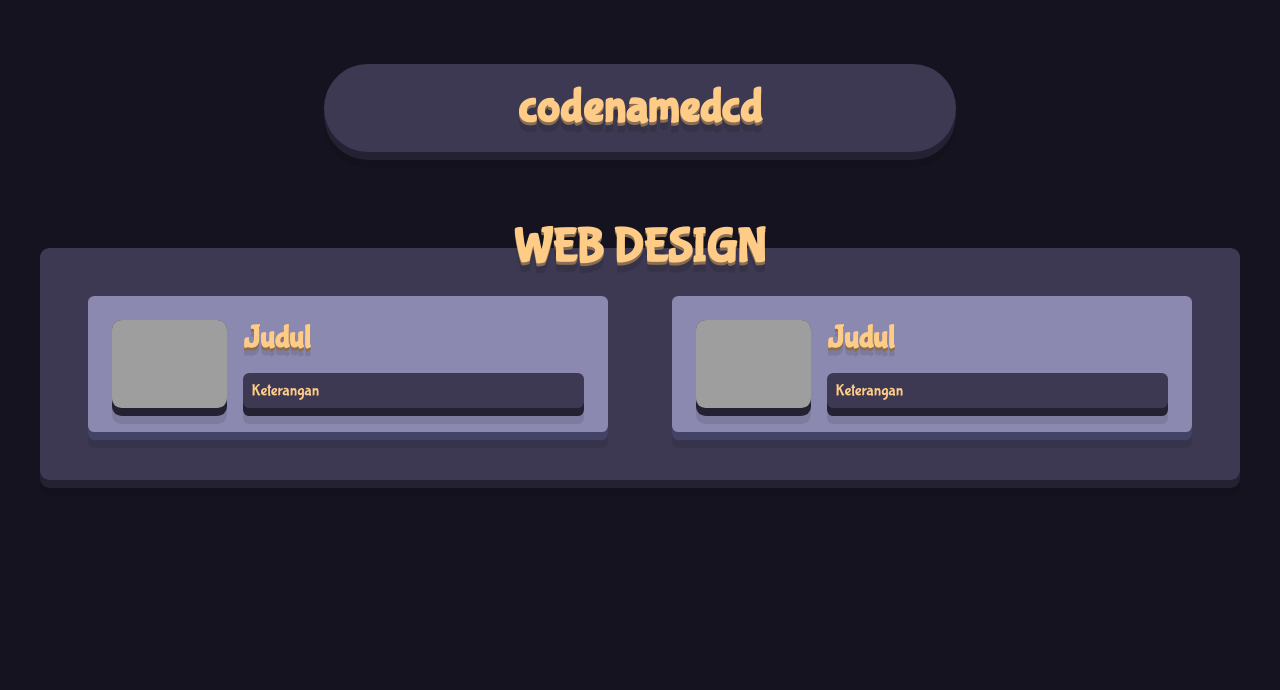
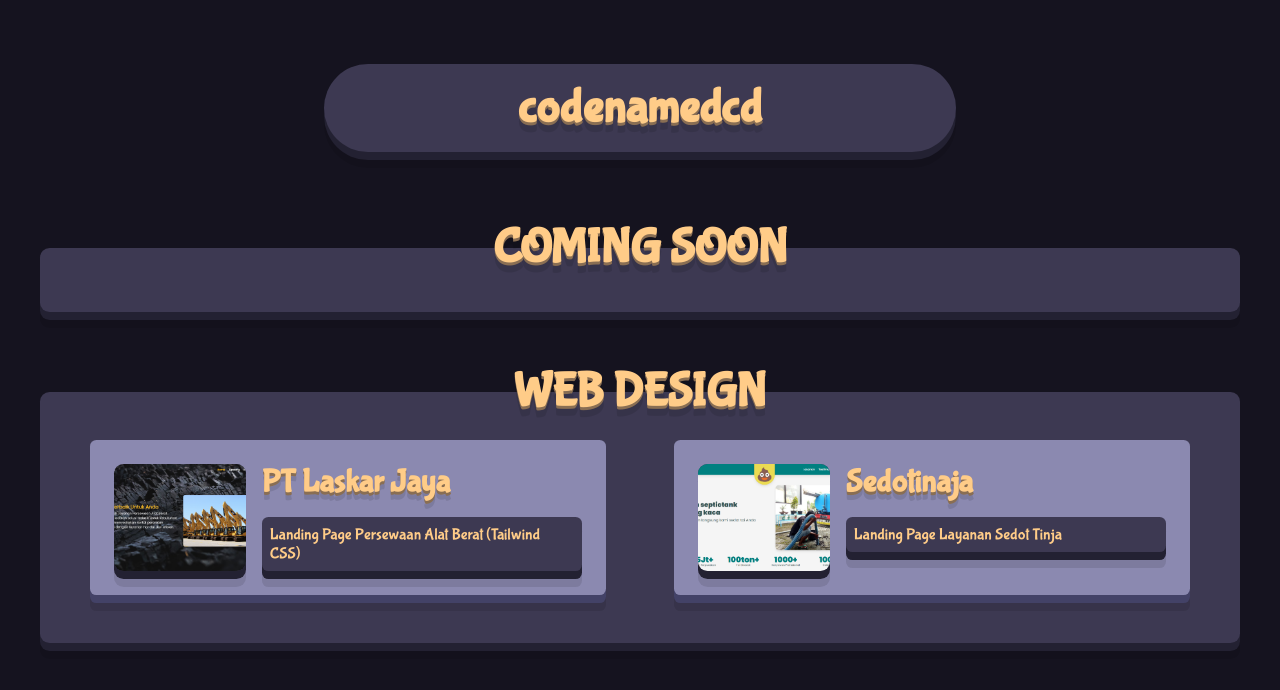
Before and after one commit to codenamedcd/web-portofolio.github.io, a plain HTML site: page index.html in a window 1280 px wide. Drawn offline with Linux system fonts and the light colour scheme; grey boxes are pictures that could not be loaded.

Commit message:
update web design

```diff
--- a/index.html
+++ b/index.html
@@ -5,6 +5,7 @@
     <meta http-equiv="X-UA-Compatible" content="IE=edge" />
     <meta name="viewport" content="width=device-width, initial-scale=1" />
     <title>codenamedcd</title>
+    <link rel="icon" type="image/x-icon" href="asset/fav.png" />
     <link rel="stylesheet" href="style.css" />
     <link rel="preconnect" href="https://fonts.googleapis.com" />
     <link rel="preconnect" href="https://fonts.gstatic.com" crossorigin />
@@ -17,24 +18,11 @@
     </nav>
     <section class="sec-1">
       <h1 class="title-design">Web Design</h1>
-      <div class="card btn-design">
-        <div class="image">
-          <img src="https://i.pinimg.com/originals/b1/19/0d/b1190d64b852ca0956b324dbd744935d.png" alt="" />
-        </div>
-        <div class="title-card">
-          <h2>Judul</h2>
-          <p>Keterangan</p>
-        </div>
-      </div>
-      <div class="card btn-design">
-        <div class="image">
-          <img src="https://i.pinimg.com/originals/b1/19/0d/b1190d64b852ca0956b324dbd744935d.png" alt="" />
-        </div>
-        <div class="title-card">
-          <h2>Judul</h2>
-          <p>Keterangan</p>
-        </div>
-      </div>
     </section>
+    <section>
+      <h1 class="title-design">coming soon</h1>
+    </section>
+
+    <script src="main.js"></script>
   </body>
 </html>
--- /dev/null
+++ b/main.js
@@ -0,0 +1,71 @@
+const items = [
+  {
+    judul: "PT Laskar Jaya",
+    subjudul: "Landing Page Persewaan Alat Berat (Tailwind CSS)",
+    gambar: "asset/ptlaskarjaya.png",
+    link: "https://codenamedcd.github.io/laskarjaya/",
+  },
+  {
+    judul: "Sedotinaja",
+    subjudul: "Landing Page Layanan Sedot Tinja",
+    gambar: "asset/sedotinaja.png",
+    link: "https://codenamedcd.github.io/sedotinaja/",
+  },
+];
+
+// function add
+function parseItemsToCards() {
+  const cards = [];
+
+  for (let i = 0; i < items.length; i++) {
+    const currentCard = items[i];
+
+    // add new div
+    const divCard = document.createElement("a");
+    divCard.classList.add("card");
+
+    const divImg = document.createElement("div");
+    divImg.classList.add("image");
+
+    const targetImg = document.createElement("img");
+    divImg.appendChild(targetImg);
+
+    const divTitle = document.createElement("div");
+    divTitle.classList.add("title-card");
+
+    const targetTitle = document.createElement("h2");
+    const targetSubtitle = document.createElement("p");
+    divTitle.appendChild(targetTitle);
+    divTitle.appendChild(targetSubtitle);
+
+    // set title
+    targetTitle.textContent = currentCard.judul;
+    // set subtitle
+    targetSubtitle.textContent = currentCard.subjudul;
+    // set src img
+    targetImg.setAttribute("src", currentCard.gambar);
+    // set link
+    divCard.setAttribute("href", currentCard.link);
+
+    divCard.appendChild(divImg);
+    divCard.appendChild(divTitle);
+
+    cards.push(divCard);
+  }
+
+  return cards;
+}
+
+function main() {
+  const secOne = document.querySelector(".sec-1");
+
+  const parsedCards = parseItemsToCards();
+
+  for (let i = 0; i < parsedCards.length; i++) {
+    secOne.append(parsedCards[i]);
+  }
+
+  document.body.append(secOne);
+}
+
+main();
--- a/style.css
+++ b/style.css
@@ -1,5 +1,4 @@
 body {
-  font-family: monospace;
   background-color: var(--body);
   font-family: "Bubblegum Sans", cursive;
 }
@@ -30,6 +29,9 @@ h2 {
 p {
   color: var(--primary);
 }
+a {
+  text-decoration: none;
+}
 nav {
   text-align: center;
   margin: 4rem auto 6rem auto;
@@ -44,17 +46,14 @@ nav h1 {
 
 section {
   margin: 5rem 2rem;
-  padding: 1rem 1rem;
+  padding: 2rem 1rem;
   background-color: var(--semidark);
   box-shadow: 0 0.5rem var(--dark), 0 1rem rgb(0 0 0 / 0.1);
   border-radius: 0.6rem;
   text-align: center;
   position: relative;
 }
-.sec-1 {
-  display: flex;
-}
-.sec-1 h1 {
+section h1 {
   margin: 0 0;
   top: 0;
   left: 50%;
@@ -62,11 +61,27 @@ section {
   position: absolute;
   text-transform: uppercase;
 }
+.sec-1 {
+  display: flex;
+  flex-wrap: wrap;
+  flex-direction: row;
+  justify-content: space-around;
+}
+
 .card {
   padding: 1.5rem 1.5rem;
-  margin: 2rem 2rem;
+  margin: 1rem 0;
   display: flex;
-  width: 50%;
+  width: 40%;
+  background-color: var(--normal);
+  border-radius: 0.4rem;
+  box-shadow: 0 0.5rem var(--seminormal), 0 1rem rgb(0 0 0 / 0.1);
+  cursor: pointer;
+  transition: all 0.2s ease-in-out;
+}
+.card:hover {
+  transform: translateY(4px);
+  box-shadow: 0 0.3rem var(--seminormal), 0 0.8rem rgb(0 0 0 / 0.1);
 }
 .title-card {
   margin: 0 0 0 1rem;
@@ -89,7 +104,7 @@ section {
   background-color: var(--semidark);
   box-shadow: 0 0.5rem var(--dark), 0 1rem rgb(0 0 0 / 0.1);
   border-radius: 0.6rem;
-  width: 10rem;
+  width: 12rem;
 }
 img {
   border-radius: 0.6rem;
@@ -97,17 +112,6 @@ img {
   height: 100%;
   aspect-ratio: 16 / 9;
   object-fit: cover;
-}
-
-.btn-design {
-  background-color: var(--normal);
-  border-radius: 0.4rem;
-  box-shadow: 0 0.5rem var(--seminormal), 0 1rem rgb(0 0 0 / 0.1);
-  cursor: pointer;
-}
-.btn-design:hover {
-  transform: translateY(4px);
-  box-shadow: 0 0.3rem var(--seminormal), 0 0.8rem rgb(0 0 0 / 0.1);
 }
 
 /* mobile */
```
Also changed, not shown: asset/fav.png (added), asset/ptlaskarjaya.png (added), asset/sedotinaja.png (added).
